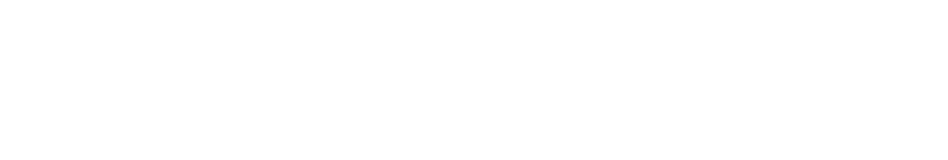
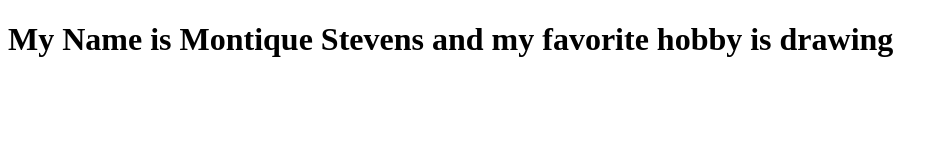
Before and after one commit to nycbeardo/Stevens_Montique_ttp_static, a plain HTML site: page index.html in a window 1280 px wide. Shown: the whole page, without its empty margins (0-948 px from the left). Drawn offline with Linux system fonts and the light colour scheme.

Commit message:
Update index.html
added text in h1 tag

```diff
--- a/index.html
+++ b/index.html
@@ -13,6 +13,5 @@
     <meta name="description" content="">
     <meta name="author" content="">
 
-<h1></h1>
-<h1><h1>
+<h1>My Name is Montique Stevens and my favorite hobby is drawing</h1>
 </html>
```
